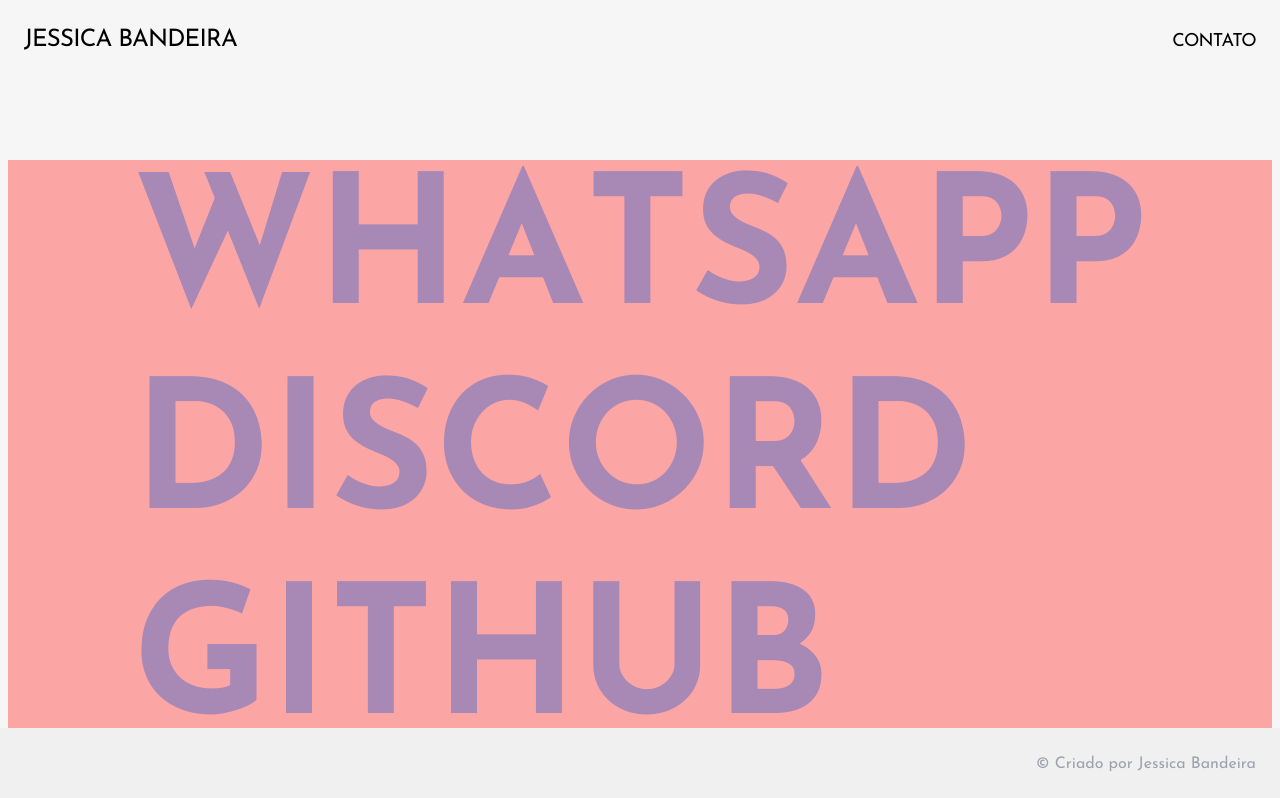
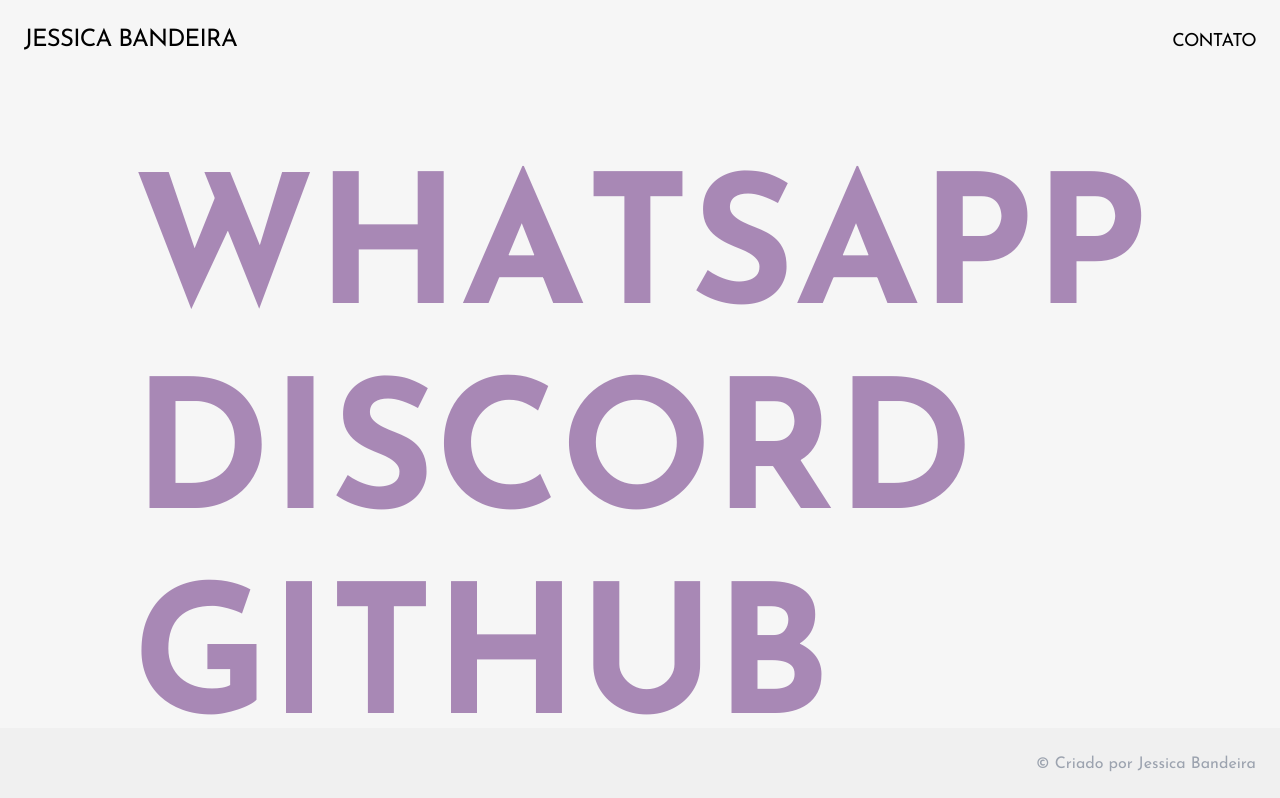
Before and after one commit to jessicasantosb/portfolio, a Next.js app: page /contact in a window 1280 px wide. Shown: the top 798 px of the page. Built offline with nearby package versions, Linux system fonts and the light colour scheme.

Commit message:
style: delete bg color

```diff
--- a/src/components/links.tsx
+++ b/src/components/links.tsx
@@ -4,7 +4,7 @@
 
 export const RevealLinks = () => {
   return (
-    <section className="w-full bg-red-300 grid place-content-center gap-4 sm:gap-2">
+    <section className="w-full grid place-content-center gap-4 sm:gap-2">
       <FlipLink
         href={`https://wa.me/${process.env.NEXT_PUBLIC_WHATSAPP_NUMBER}`}
       >
```
